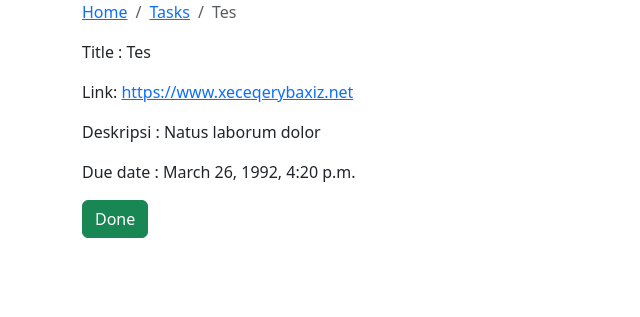
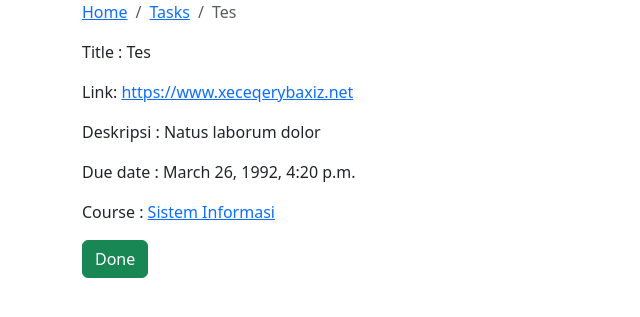
Before and after one commit to zpenct/django-final, a Django app: page /tasks/11/ in a window 1280 px wide. Shown: the part 136-453 px from the top of the page, without its empty margins (0-640 px from the left). Run offline with Django 5.2, Linux system fonts and the light colour scheme; data comes from the database, SQL or seed files in the repository; both versions use the stored data as it was after the commit.

Commit message:
feat: add related course in detail tasl

```diff
--- a/tasks/templates/tasks/detail.html
+++ b/tasks/templates/tasks/detail.html
@@ -29,6 +29,7 @@
         <p>Link: <a href={{Task.link}}>{{Task.link}}</a></p>
         <p>Deskripsi : {{Task.description}}</p>
         <p>Due date : {{Task.due_date}}</p>
+        <p>Course : <a href="{% url "courses:course_detail" slug=Task.course.slug %}">{{Task.course.name}}</a></p>
 
         <div class="alert alert-success" style="display:none;"></div>
 
```
Also changed, not shown: db.sqlite3.
